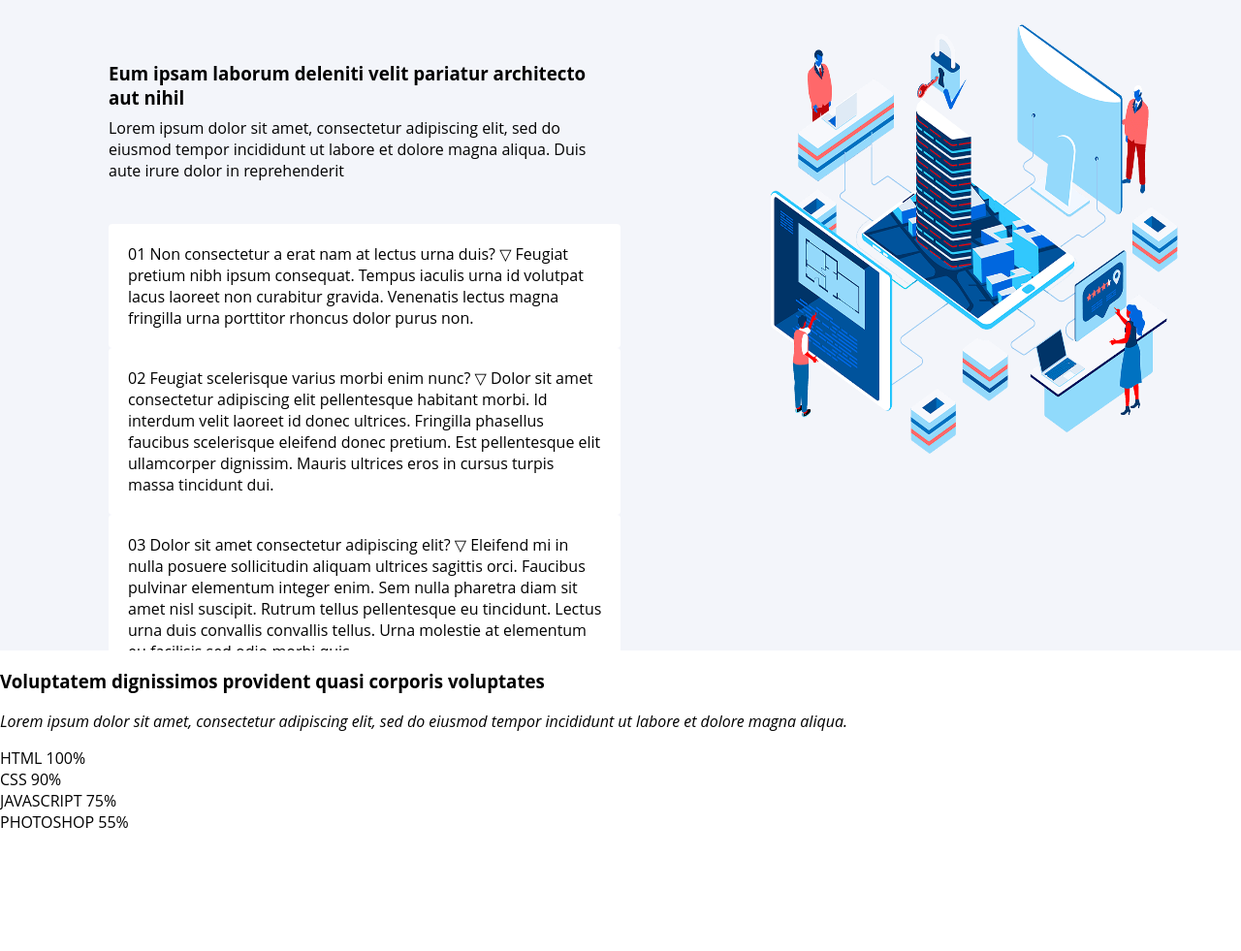
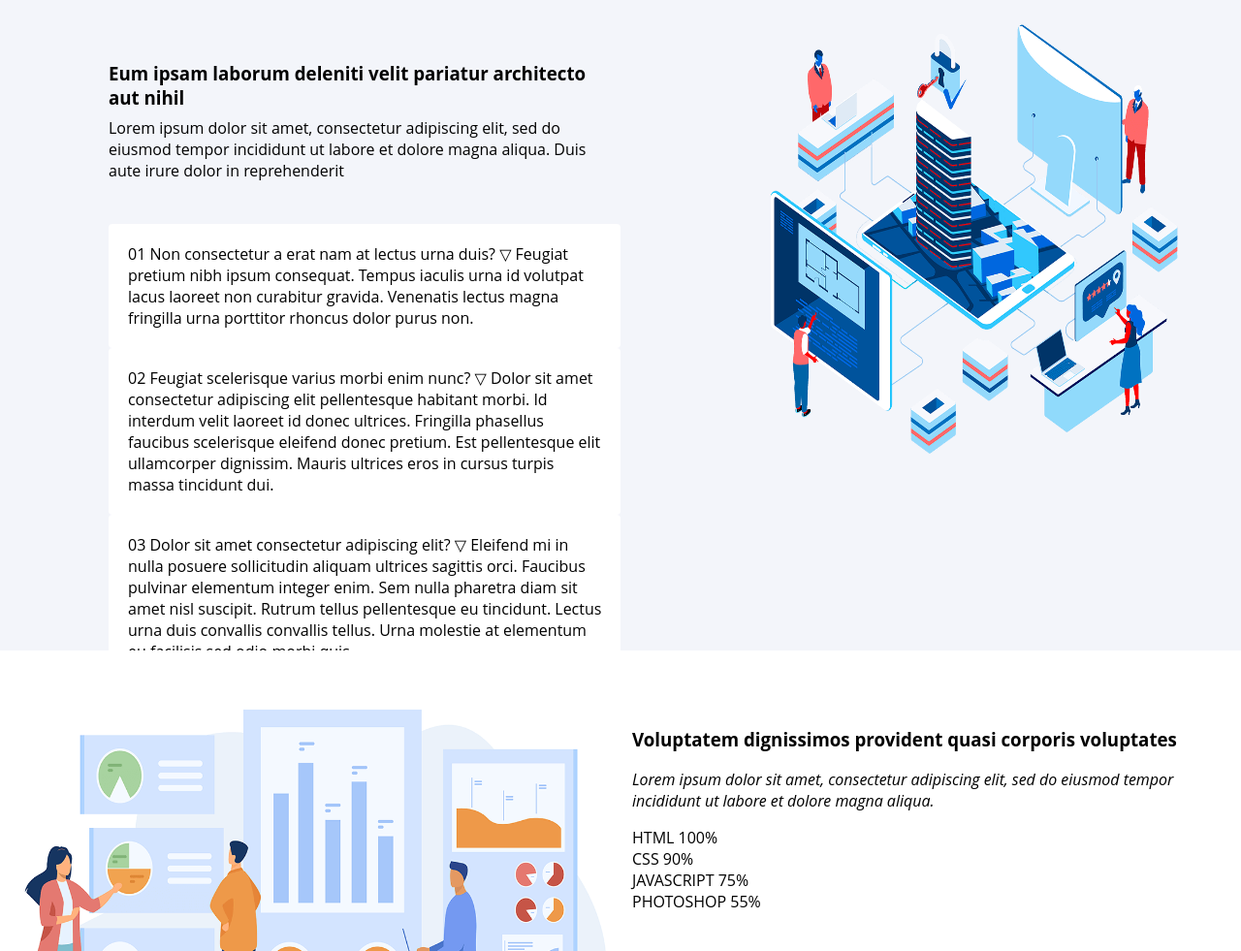
Before and after one commit to jimin-kiim/Piro15_Arsha_04, a plain HTML site: page index.html in a window 1280 px wide. Shown: the part 457-1438 px from the top of the page at 97% size. Before the commit the page ends 1316 px from the top, so only its background shows below. Drawn offline with Linux system fonts and the light colour scheme.

Commit message:
CSS skills 레이아웃 수정중

```diff
--- a/index.html
+++ b/index.html
@@ -7,6 +7,7 @@
     <title>Document</title>
     <link href="indexAbout.css" rel="stylesheet" type="text/css" />
     <link href="indexWhyus.css" rel="stylesheet" type="text/css" />
+    <link href="indexSkills.css" rel="stylesheet" type="text/css" />
 </head>
 <body>
     <section id="about">
@@ -79,7 +80,8 @@
     </section>
     <section id="skills">
         <div id="skills-container">
-            <div id="skills-img"></div>
+            <div id="skills-row">
+                <img src="./skills.png">
                 <div id="skills-content">
                     <h3 id="skills-contentTitle">Voluptatem dignissimos provident quasi corporis voluptates</h3>
                     <p id="skills-contentExpression"><i>Lorem ipsum dolor sit amet, consectetur adipiscing elit, sed do eiusmod tempor incididunt ut labore et dolore magna aliqua.</i></p>
@@ -105,9 +107,10 @@
                             <div class="prograss-bar"></div>
                         </div>
                     </div>
-            </div>
+                </img>
             </div>
 
+        </div>
     </section>
 </body>
 </html>
--- /dev/null
+++ b/indexSkills.css
@@ -0,0 +1,36 @@
+*{
+    box-sizing: border-box;
+}
+
+body{
+    margin: 0;
+    overflow: hidden;
+    font-family: "Open Sans", sans-serif;
+}
+
+#skills {
+    padding: 60px 0;
+    overflow: hidden;
+}
+
+#skills-container {
+    max-width: 1320px;
+    height: 190px;
+    padding: 0 12px;
+    margin-right: auto;
+    margin-left: auto;
+}
+
+#skills-row {
+    display: flex;
+}
+
+#skills-row img {
+    padding: 0 12px;
+    width: 50%;
+}
+
+#skills-content {
+    padding: 0 12px;
+    width: 50%;
+}
```
Lines whose indentation alone changed are shown as unchanged.
